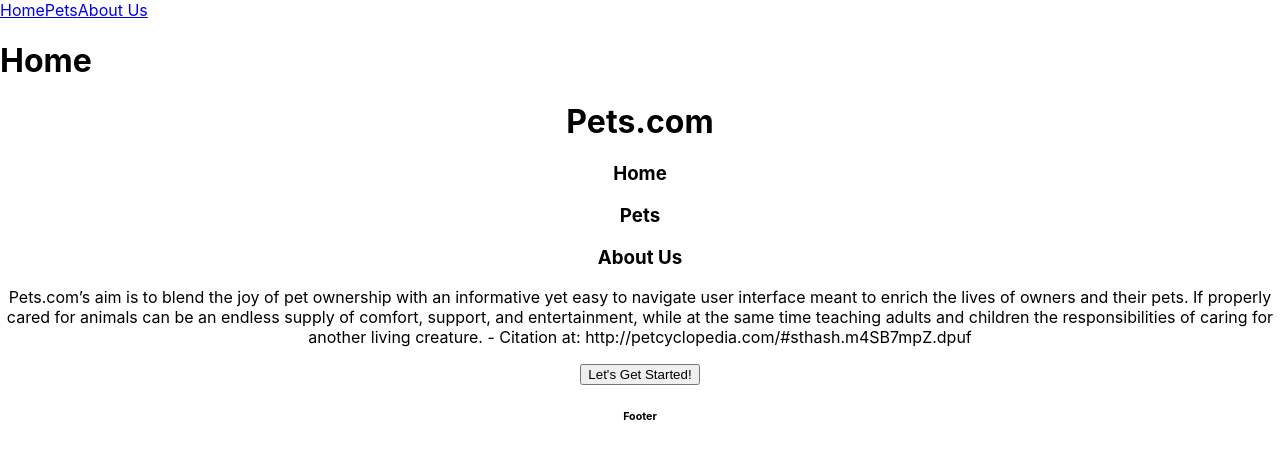
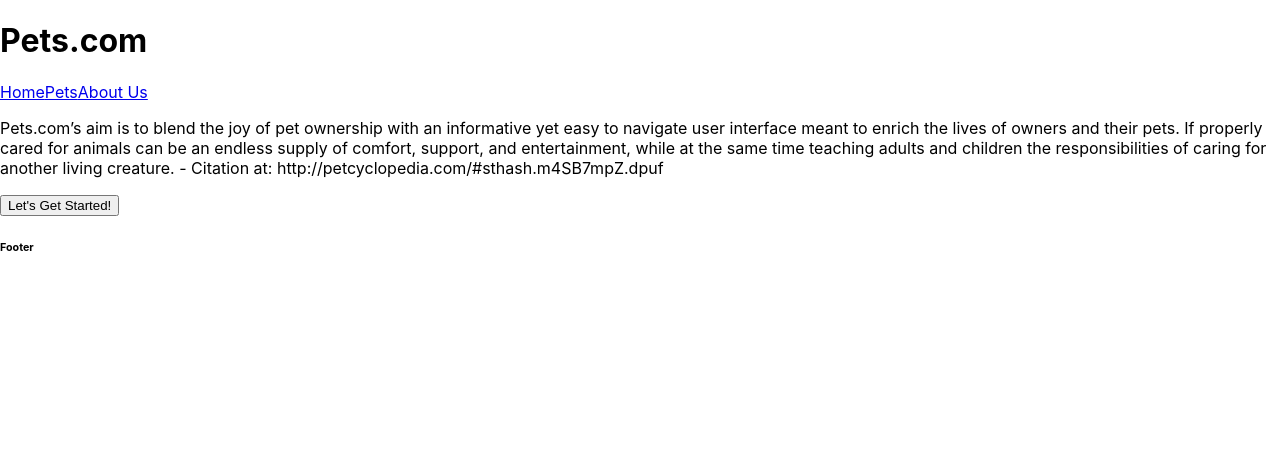
Before and after one commit to evanmurphycode/FinalSprint-S2, a React (Create React App) app: page / in a window 1280 px wide. Shown: the top 458 px of the page. Built offline with nearby package versions, Linux system fonts and the light colour scheme.

Commit message:
Brought everything to the App.js page, functional navigation

```diff
--- a/src/AboutUs.js
+++ b/src/AboutUs.js
@@ -2,7 +2,19 @@
 
 export class AboutUs extends Component {
   render() {
-    return <div></div>;
+    return (
+      <div>
+        <h1>About Us</h1>
+        <p>
+          Hello, we are Chris Lynch, Evan Murphy and Erin Slaney. We are
+          Software Development students and for our final project in semester
+          two we have decided to create an Pet directory app. We decided to do
+          this app because when someone is looking to adopt a pet, it would be a
+          good idea to have all of the important information about the type of
+          pet, the temperament, life expectancy, etc.
+        </p>
+      </div>
+    );
   }
 }
 
--- a/src/App.js
+++ b/src/App.js
@@ -4,7 +4,23 @@
 function Home() {
   return (
     <div>
-      <h1>Home</h1>
+      <body className="Body">
+        <p>
+          Pets.com’s aim is to blend the joy of pet ownership with an
+          informative yet easy to navigate user interface meant to enrich the
+          lives of owners and their pets. If properly cared for animals can be
+          an endless supply of comfort, support, and entertainment, while at the
+          same time teaching adults and children the responsibilities of caring
+          for another living creature. - Citation at:
+          http://petcyclopedia.com/#sthash.m4SB7mpZ.dpuf
+        </p>
+
+        <button className="GettingStartedButton">Let's Get Started!</button>
+
+        <footer className="Footer">
+          <h6>Footer</h6>
+        </footer>
+      </body>
     </div>
   );
 }
@@ -12,7 +28,16 @@
 function Pets() {
   return (
     <div>
-      <h3>Pets</h3>
+      <body className="PetsBody">
+        <p>What kind of pet are you looking for?</p>
+
+        <button className="CatsButton">Cats</button>
+        <button className="DogsButton">Dogs</button>
+
+        <footer className="Footer">
+          <h6>Footer</h6>
+        </footer>
+      </body>
     </div>
   );
 }
@@ -20,7 +45,19 @@
 function AboutUs() {
   return (
     <div>
-      <h3>About Us</h3>
+      <h1>About Us</h1>
+      <p>
+        Hello, we are Chris Lynch, Evan Murphy and Erin Slaney. We are Software
+        Development students and for our final project in semester two we have
+        decided to create an Pet directory app. We decided to do this app
+        because when someone is looking to adopt a pet, it would be a good idea
+        to have all of the important information about the type of pet, the
+        temperament, life expectancy, etc.
+      </p>
+
+      <footer className="Footer">
+        <h6>Footer</h6>
+      </footer>
     </div>
   );
 }
@@ -28,6 +65,7 @@
 function App() {
   return (
     <Router>
+      <h1>Pets.com</h1>
       <nav>
         <Link to="/">Home</Link>
         <Link to="/pets">Pets</Link>
--- a/src/index.js
+++ b/src/index.js
@@ -10,7 +10,6 @@
 ReactDOM.render(
   <React.StrictMode>
     <App />
-    <Home />
   </React.StrictMode>,
   document.getElementById("root")
 );
```
